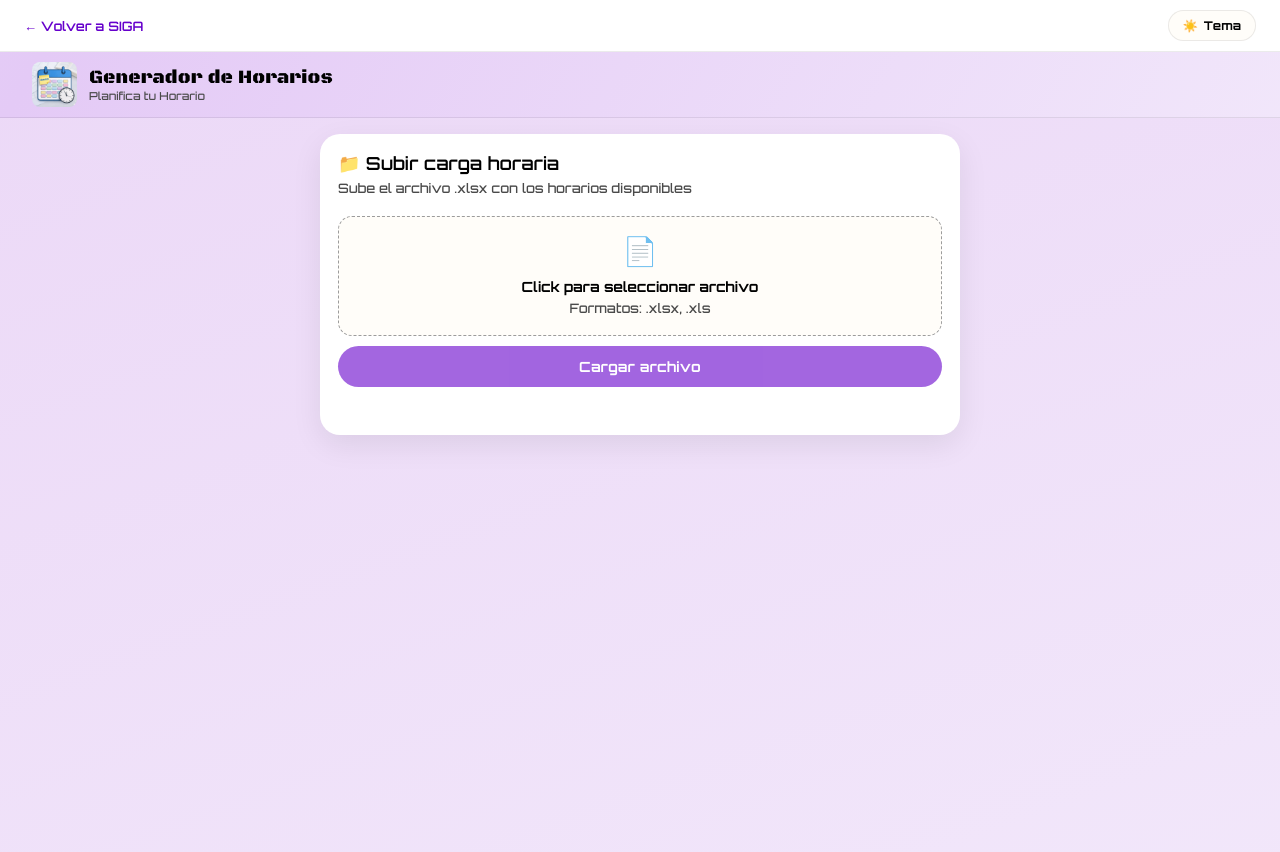
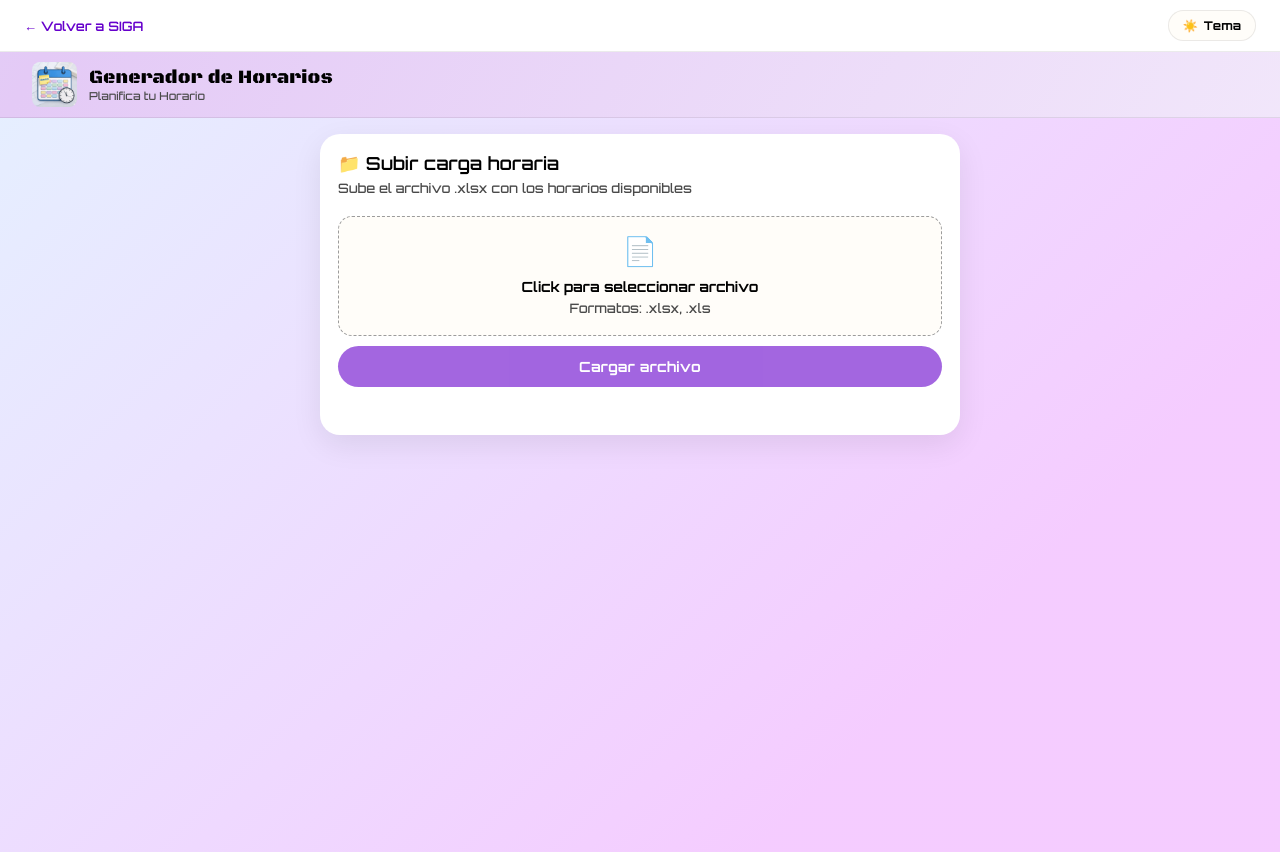
Before and after one commit to HarryPC2023/Generador-de-Horarios, a Flask app: page / in a window 1280 px wide. Run offline with Flask 3, Linux system fonts and the light colour scheme; some libraries are stand-ins or nearby versions.

Commit message:
cambio color

```diff
--- a/static/css/siga-theme-horarios.css
+++ b/static/css/siga-theme-horarios.css
@@ -21,8 +21,8 @@
 :root,
 html[data-tema="claro"] {
   --accent: #6600CC;
-  --accent-dim: rgba(171, 105, 237, 0.12);
-  --accent-dark: #b375ed;
+  --accent-dim: rgba(102, 0, 204, 0.12);
+  --accent-dark: #4f0099;
   --bg: #FFFDF9;
   --surface: #ffffff;
   --surface2: #FFFDF9;
@@ -33,14 +33,27 @@ html[data-tema="claro"] {
 
   /* Degradado de marca: azul -> LILA (dominante) -> morado, sin
      tramo blanco — el mismo que quedó en el rediseño de Intranotas,
-     para que ambas apps se sientan de la misma familia visual. */
-  --siga-grad-1: #EAF2FF;
+     para que ambas apps se sientan de la misma familia visual.
+     (--siga-grad-1/2/3 siguen alimentando la FRANJA SUPERIOR). */
+  --siga-grad-1: #D6F3FA;
   --siga-grad-2: #E4CAF6;
   --siga-grad-3: #F3EAFB;
   /* Punto medio para el FONDO GENERAL (no la franja superior): lila
      diluido con el fondo, no reemplazado por blanco puro — eso es
-     lo que hacía que se viera pálido antes. ~55% lila / 45% crema. */
+     lo que hacía que se viera pálido antes. ~55% lila / 45% crema.
+     (queda sin usar ahora que --siga-body-grad de abajo lo reemplaza,
+     se deja definida por si se quiere volver a este estilo). */
   --siga-grad-mid: #ECD9F7;
+
+  /* FONDO GENERAL final, afinado a mano en vivo con DevTools:
+     cian -> magenta en diagonal, cada color "aguanta" su mitad
+     (paradas duras en 26%/78%) antes de mezclarse en el centro,
+     con transparencia baja para que quede sutil, no saturado. */
+  --siga-body-grad: linear-gradient(135deg,
+      rgba(0, 255, 255, 0.13) 0%,
+      rgba(0, 255, 255, 0.13) 26%,
+      rgba(204, 0, 255, 0.2) 78%,
+      rgba(204, 0, 255, 0.2) 100%);
 }
 
 html[data-tema="oscuro"] {
@@ -65,6 +78,7 @@ html[data-tema="oscuro"] {
   --siga-grad-2: #3a2657;
   --siga-grad-3: #1c1428;
   --siga-grad-mid: #2A1E3E;
+  --siga-body-grad: linear-gradient(160deg, var(--siga-grad-1) 0%, var(--siga-grad-mid) 45%, var(--siga-grad-3) 100%);
 }
 
 html[data-tema="ocean"] {
@@ -83,6 +97,7 @@ html[data-tema="ocean"] {
   --siga-grad-2: #A5F3FC;
   --siga-grad-3: #E0F7FB;
   --siga-grad-mid: #C8F6FB;
+  --siga-body-grad: linear-gradient(160deg, var(--siga-grad-1) 0%, var(--siga-grad-mid) 45%, var(--siga-grad-3) 100%);
 }
 
 html[data-tema="forest"] {
@@ -101,6 +116,7 @@ html[data-tema="forest"] {
   --siga-grad-2: #BBF7D0;
   --siga-grad-3: #ECFDF3;
   --siga-grad-mid: #D3F7DE;
+  --siga-body-grad: linear-gradient(160deg, var(--siga-grad-1) 0%, var(--siga-grad-mid) 45%, var(--siga-grad-3) 100%);
 }
 
 /* La FORMA no cambia entre tonos ni respecto a la app original —
@@ -113,8 +129,8 @@ html[data-tema="forest"] {
 
 body {
   font-family: 'Orbitron', sans-serif;
-  background: linear-gradient(160deg, var(--siga-grad-1) 0%, var(--siga-grad-mid) 45%, var(--siga-grad-3) 100%);
-  background-size: 220% 220%;
+  background: var(--siga-body-grad);
+  background-size: 200% 200%;
   animation: sigaBodyMover 14s ease-in-out infinite;
   transition: background-color 0.25s ease;
 }
```
